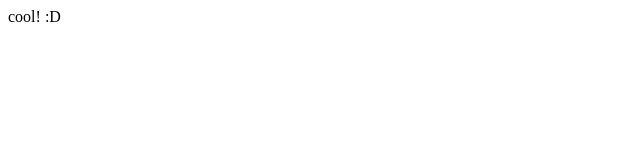
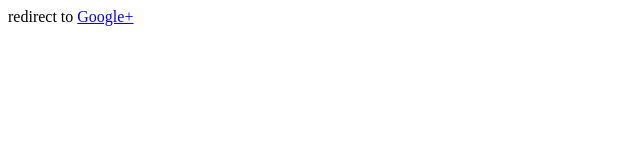
Before and after one commit to katopz/sleepydesign.com, a plain HTML site: page index.html in a window 1280 px wide. Shown: the full height of the page, 0-640 px from the left. Drawn offline with Linux system fonts and the light colour scheme.

Commit message:
redirect to google+

```diff
--- a/index.html
+++ b/index.html
@@ -1,5 +1,8 @@
 <html>
+<head>
+<meta http-equiv="Refresh" content="0;url="https://plus.google.com/u/0/111998222654521682911/posts"/>
+</head>
 <body>
-cool! :D
+redirect to <a href="https://plus.google.com/u/0/111998222654521682911/posts">Google+</a>
 </body>
 </html>
```
